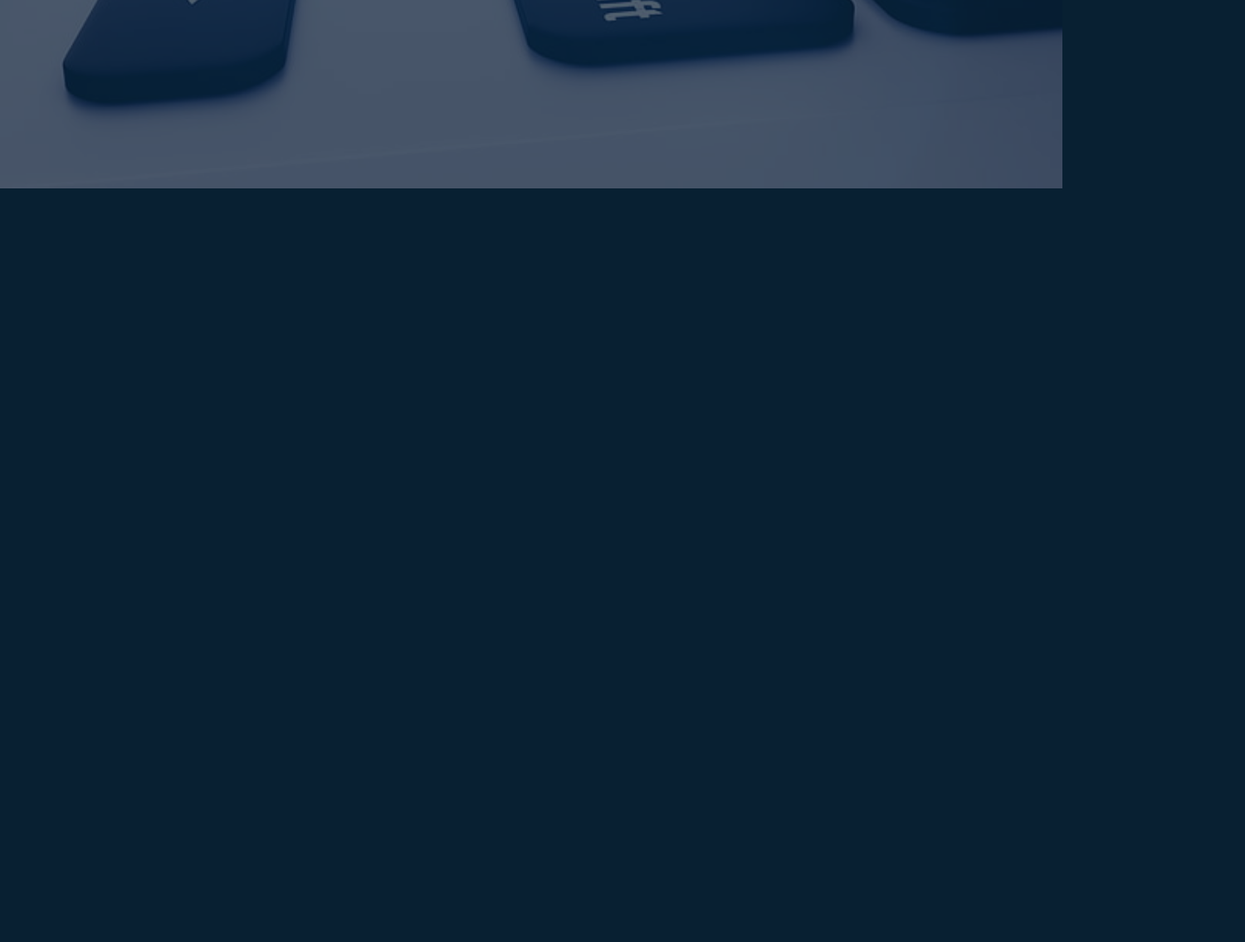
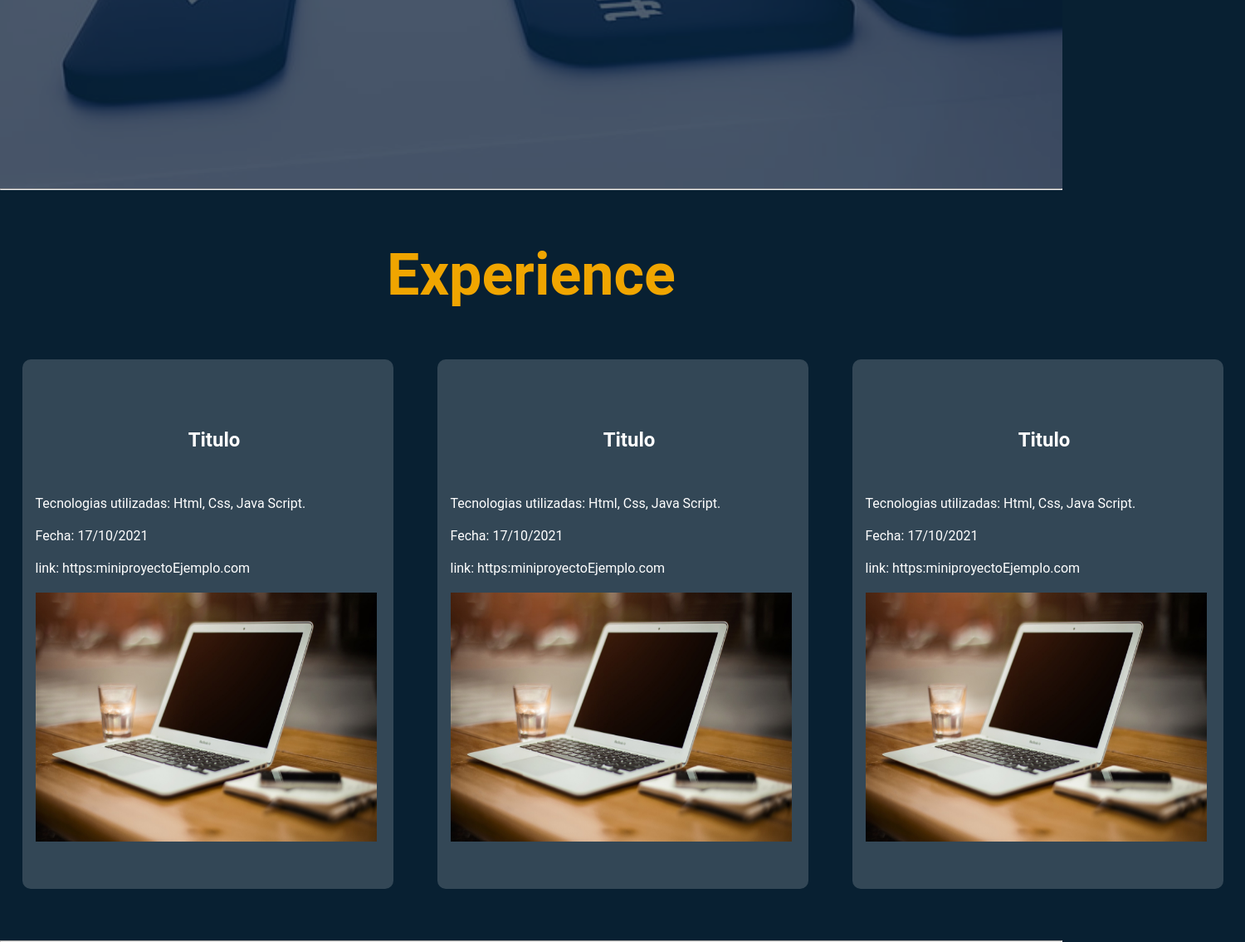
Before and after one commit to jesus13santi/miniProyecto1, a plain HTML site: page index.html in a window 1280 px wide. Shown: the part 673-1808 px from the top of the page at 83% size, 1500 px wide, since content can reach past the window. Before the commit the page ends 900 px from the top, so only its background shows below. Drawn offline with Linux system fonts and the light colour scheme.

Commit message:
Problema resuelto de merge con master

```diff
--- a/index.html
+++ b/index.html
@@ -22,6 +22,34 @@
         <h1>Bienvenidos a mi pagina web</h1>
       </div>
     </div>
+    <hr>
+    <div class="experience">
+        <h1>Experience</h1>
+        <div class="boxes-experience">
+            <div class="box-experience">
+                <h2>Titulo</h2>
+                <p>Tecnologias utilizadas: Html, Css, Java Script.</p>
+                <p>Fecha: 17/10/2021</p>
+                <p>link: https:miniproyectoEjemplo.com</p>
+                <img src="img/lapto.jpg" alt="">
+            </div>
+            <div class="box-experience">
+                <h2>Titulo</h2>
+                <p>Tecnologias utilizadas: Html, Css, Java Script.</p>
+                <p>Fecha: 17/10/2021</p>
+                <p>link: https:miniproyectoEjemplo.com</p>
+                <img src="img/lapto.jpg" alt="">
+            </div>
+            <div class="box-experience">
+                <h2>Titulo</h2>
+                <p>Tecnologias utilizadas: Html, Css, Java Script.</p>
+                <p>Fecha: 17/10/2021</p>
+                <p>link: https:miniproyectoEjemplo.com</p>
+                <img src="img/lapto.jpg" alt="">
+            </div>
+
+        </div>
+        <hr>
     <script src="main.js"></script>
   </body>
 </html>
--- a/styles.css
+++ b/styles.css
@@ -17,6 +17,7 @@ body {
     color: var(--blueletras);
 
 }
+/* NAV */
 .header{
     background-color: var(--orange);
     width: 100%;
@@ -44,6 +45,7 @@ body {
     font-size: 18px;
     color: var(--blueletras);
 }
+/* Hero */
 .box-home{
      background-image: url(img/keyboard.jpg);
      height: 900px;
@@ -73,3 +75,54 @@ body {
      align-items: center;
      border-radius: 10px;
  }
+ /* Experience */
+ .experience {
+     padding-top: 61px;
+     display: flex;
+     flex-direction: column;
+
+
+ }
+
+ .experience img {
+     height: 300px;
+     width: 411px;
+ }
+
+ .experience h1 {
+     align-self: center;
+     font-size: 70px;
+     color: var(--orange);
+ }
+
+ .boxes-experience {
+     width: 1500px;
+     height: 700px;
+     display: flex;
+     justify-content: space-around;
+     margin-top: 61px;
+     margin-left: auto;
+     margin-right: auto;
+ }
+
+ .box-experience {
+     width: 447px;
+     height: 638px;
+     background-color: var(--blueletras);
+     display: flex;
+     flex-direction: column;
+     padding-left: 16px;
+     border-radius: 10px;
+     color: white;
+
+ }
+
+ .box-experience h2 {
+     align-self: center;
+     margin-top: 83px;
+     margin-bottom: 53px;
+ }
+
+ .box-experience p {
+     margin-bottom: 20px;
+ }
```
